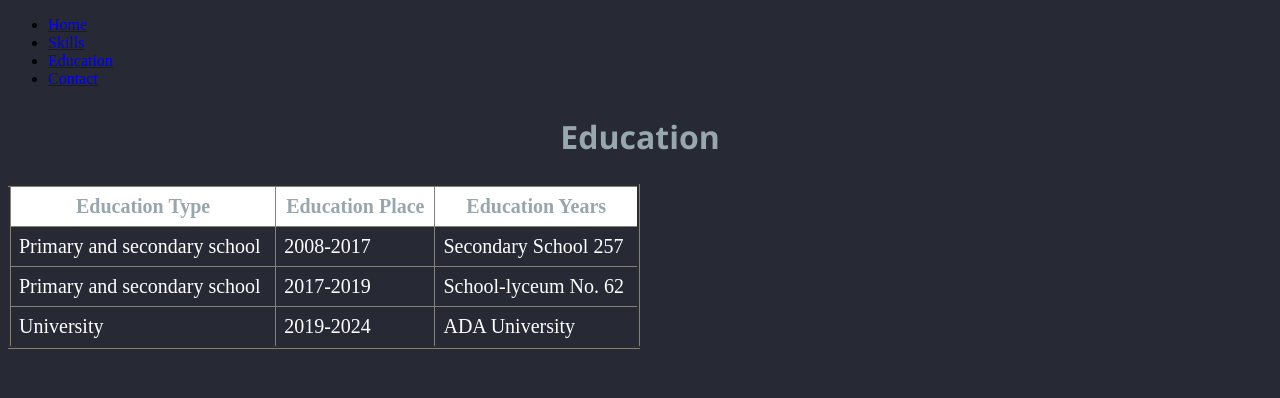
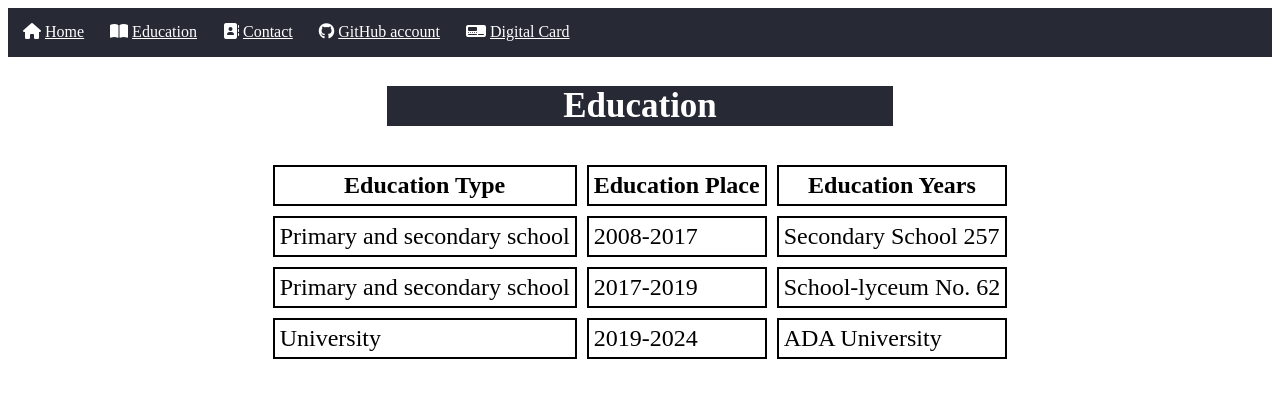
Before and after one commit to NarminM11/Personal-WebPage, a plain HTML site: page public/education.html in a window 1280 px wide. Drawn offline with Linux system fonts and the light colour scheme.

```diff
--- /dev/null
+++ b/assets/css/contact.css
@@ -0,0 +1,174 @@
+/* table {
+	border-collapse: collapse;
+	border-spacing: 0;
+} */
+/* body{
+ font-family: Arial, Helvetica, sans-serif;
+} */
+/*
+body {
+  font-family: inherit;
+  font-size: 1rem;
+  line-height: inherit;
+  color: inherit;
+  background-color: #fff;
+  margin-top: 70px;
+  padding-top: 0;
+  counter-reset: captions;
+}  */
+
+/* body{
+  background-color:#272935 ;
+} */
+
+.main-container {
+    width: 100%;
+    display: flex;
+    justify-content: center;
+    align-items: center;
+  }
+
+  .head-container {
+    width: 80%;
+  }
+
+  nav {
+    background-color: #272935;
+    padding: 10px;
+  }
+
+  .nav-bar tr,
+  .nav-bar-td {
+    display: inline;
+    /* padding: 10px; */
+    color: white;
+  }
+
+  .nav-bar a {
+    color: white;
+  }
+
+  p {
+    font-size: 24px;
+    margin: 10px;
+  }
+
+  h1 {
+    margin-bottom: 0.5rem;
+    font-weight: 500;
+    line-height: 1.2;
+    font-size: 2.25rem;
+    font-family: Montserrat, sans-serif;
+  }
+
+  .aboutme-text {
+    font-family: Georgia, "Times New Roman", Times, serif;
+    display: block;
+    margin-block-start: 1em;
+    margin-block-end: 1em;
+    margin-inline-start: 0px;
+    margin-inline-end: 0px;
+    box-sizing: border-box;
+    margin-top: 0;
+    margin-bottom: 1rem;
+    text-align: left;
+  }
+
+  h3 {
+    font-weight: 700;
+    margin-top: 1.5rem;
+    font-size: 1.25rem;
+  }
+
+  p {
+    display: block;
+    margin-block-start: 1em;
+    margin-block-end: 1em;
+    margin-inline-start: 0px;
+    margin-inline-end: 0px;
+  }
+
+  .Hobbies,
+  .education,
+  .contact,
+  .Skills {
+    text-align: center;
+    margin-left: auto;
+    margin-right: auto;
+    width: 40%;
+    height: 80%;
+    text-align: center;
+    background-color: #272935;
+    color: white;
+  }
+  .container {
+    width: 100%;
+    display: flex;
+    justify-content: center;
+    align-items: center;
+  }
+
+  .hobbies,
+  .skills {
+    width: 40%;
+    font-family: Georgia, "Times New Roman", Times, serif;
+    color: black;
+  }
+
+  a {
+    color: cornflowerblue;
+  }
+
+  a:hover {
+    color: blue;
+  }
+
+  a:active {
+    color: blanchedalmond;
+  }
+
+  .personal-photo {
+    width: 70%;
+    margin: 10px auto;
+    border-radius: 50%;
+  }
+
+  form {
+    font-size: 1.5em;
+  }
+
+  .contact-details i {
+    font-size: 1.5em;
+  }
+
+  nav i {
+    margin-right: 5px;
+  }
+
+  .nav-bar a {
+    margin-right: 15px;
+  }
+
+  nav i {
+    margin-right: 1px;
+  }
+
+  @media only screen and (max-width: 600px) {
+    .personal-photo {
+      border-radius: 10px;
+      width: 70%;
+    }
+
+    .aboutme-text {
+      font-size: 20px;
+    }
+
+    .hobbies,
+    .skills {
+      width: 80%;
+    }
+    .Skills,
+    .Hobbies {
+      width: 80%;
+    }
+  }
--- /dev/null
+++ b/assets/css/education.css
@@ -0,0 +1,66 @@
+nav {
+    background-color: #272935;
+    padding: 10px;
+  }
+
+  .nav-bar tr,
+  .nav-bar-td {
+    display: inline;
+    /* padding: 10px; */
+    color: white;
+  }
+
+  .nav-bar a {
+    color: white;
+    margin-right: 20px;
+
+  }
+
+.education
+ {
+  text-align: center;
+  margin-left: auto;
+  margin-right: auto;
+  width: 40%;
+  height: 80%;
+  text-align: center;
+  background-color: #272935;
+  color: white;
+}
+
+
+
+  .education-info {
+    width: 100%;
+    display: flex;
+    justify-content: center;
+    align-items: center;
+  }
+
+  .education-table {
+    width: 80%;
+    display: flex;
+    justify-content: center;
+    align-items: center;
+    font-size: 24px;
+  }
+
+  .table-title{
+    border: 3px solid green;
+  }
+
+  .education-table th, .education-table td{
+    border: 2px solid black;
+    padding: 5px;
+
+  }
+
+  .education{
+    font-size: 35px;
+  }
+
+  body{
+
+    color: rgb(0, 0, 0);
+
+  }
--- a/public/education.html
+++ b/public/education.html
@@ -3,71 +3,55 @@
 <head>
     <meta charset="UTF-8">
     <meta name="viewport" content="width=device-width, initial-scale=1.0">
-    <!-- <link rel="stylesheet" href="../assets/css/style.css" /> -->
+    <link rel="stylesheet" href="../assets/css/education.css" />
+    <link rel="stylesheet" href="https://cdnjs.cloudflare.com/ajax/libs/font-awesome/6.4.2/css/all.min.css" integrity="sha512-z3gLpd7yknf1YoNbCzqRKc4qyor8gaKU1qmn+CShxbuBusANI9QpRohGBreCFkKxLhei6S9CQXFEbbKuqLg0DA==" crossorigin="anonymous" referrerpolicy="no-referrer" />
+
   </head>
-<style>
-    body{
-        background-color:#272935;
-    }
 
-    h2{
-        text-align: center;
-        color:#98A6AD;
-        font-size: 2em;
-        font-family:'Segoe UI', Tahoma, Geneva, Verdana, sans-serif;
-    }
-
-    table{
-    color:white;
-    width:50%;
-    font-size: 20px;
-    border-collapse: collapse;
-    }
-
-    th, td {
-    padding: 8px;
-    }
-    th{
-        background-color: white;
-        color:#98A6AD;
-    }
-
-
-</style>
     <title>Education</title>
     <nav>
-      <ul>
-        <li><a href="home.html">Home</a></li>
-        <li><a href="skills.html">Skills</a></li>
-        <li><a href="education.html">Education</a></li>
-        <li><a href="contactme.html">Contact</a></li>
-      </ul>
+      <table class="nav-bar">
+        <tr><td><i class="fa-solid fa-house"></i></td><td><a href="home.html">Home</a></td></tr>
+        <tr><td><i class='fas fa-book-open'></i></td><td><a href="education.html">Education</a></td></tr>
+        <tr><td><i class="fa-solid fa-address-book"></i></td><td><a href="contactme.html">Contact</a></td></tr>
+        <tr><td><i class="fa-brands fa-github"></i></td><td><a href="https://github.com/NarminM11">GitHub account</a></td></tr>
+        <tr><td><i class="fa-solid fa-tachograph-digital"></i></td><td><a href="digital-card.html">Digital Card</a></td></tr>
+
+      </table>
     </nav>
-    <h2>Education</h2>
 
-    <table border="3px" cellspacing="10" width = 100%>
+    <h2 class="education"> Education</h2>
 
-     <tr>
+    <div class="education-info">
+
+    <table class="education-table" cellspacing="10" width = 100%>
+
+     <tr >
        <th>Education Type</th>
        <th>Education Place</th>
        <th>Education Years</th>
      </tr>
+
      <tr>
     <td>Primary and secondary school</td>
      <td>2008-2017</td>
      <td>Secondary School 257</td>
      </tr>
+
      <tr>
       <td>Primary and secondary school</td>
        <td>2017-2019</td>
        <td>School-lyceum No. 62</td>
      </tr>
+
      <tr>
       <td>University</td>
         <td>2019-2024</td>
         <td>ADA University </td>
      </tr>
+
     </table>
+  </div>
    </hr>
 
 <body>
```
Also changed, not shown: public/contactme.html (+14 -34 lines), public/home.html (+1 -1 lines), public/skills.html (deleted, +0 -26 lines), assets/css/home.css (renamed from assets/css/style.css).
